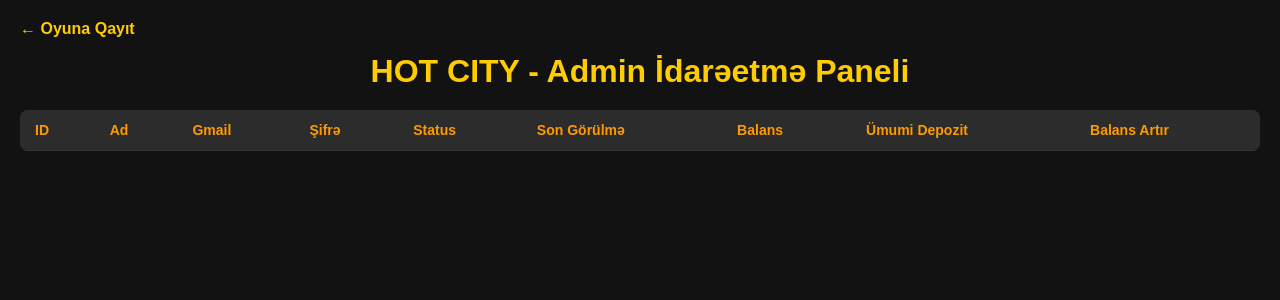
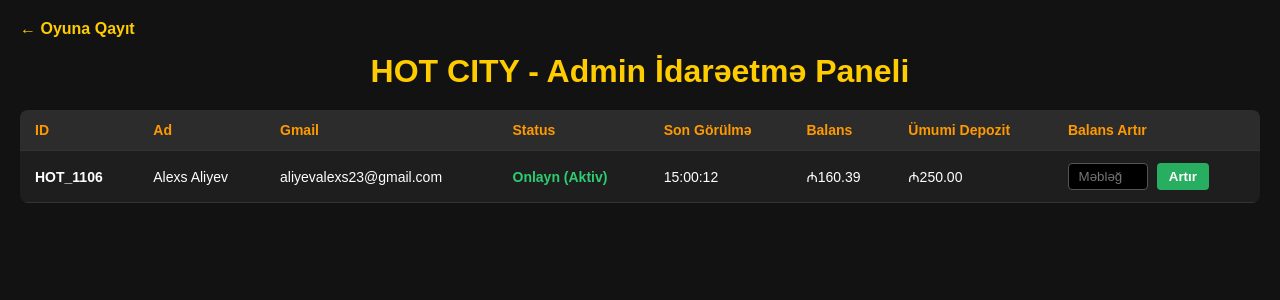
Before and after one commit to hotburgeraz-del/hotcity, a Flask app: page /admin in a window 1280 px wide. Shown: the top 300 px of the page. Run offline with Flask 3, Linux system fonts and the light colour scheme; lists and menus that the app fills with data are empty.

Commit message:
Bütün xətalar düzəldi, tam kodlar

```diff
--- a/main.py
+++ b/main.py
@@ -7,11 +7,13 @@ from functools import wraps
 app = Flask(__name__)
 app.config['SECRET_KEY'] = os.urandom(32)
 
-# --- TELEGRAM BOT MƏLUMATLARI (Token və Chat ID quraşdırıldı) ---
-TELEGRAM_BOT_TOKEN = "8502614066:AAFSpPtOOY5R5y1SNRs_Oir1sBXcgkl4fyY"
-TELEGRAM_CHAT_ID = "7953669834"
+# --- TELEGRAM BOT MƏLUMATLARI ---
+TELEGRAM_BOT_TOKEN = "BURAYA_BOT_TOKEN_YAZIN"
+TELEGRAM_CHAT_ID = "BURAYA_CHAT_ID_YAZIN"
 
 def send_telegram_notification(message):
+    if TELEGRAM_BOT_TOKEN == "BURAYA_BOT_TOKEN_YAZIN":
+        return
     try:
         url = f"https://api.telegram.org/bot{TELEGRAM_BOT_TOKEN}/sendMessage"
         payload = {
@@ -23,7 +25,7 @@ def send_telegram_notification(message):
     except Exception as e:
         print("Telegram xətası:", e)
 
-# --- KİBER TƏHLÜKƏSİZLİK QALXANI ---
+# --- RATE LIMITING ---
 REQUEST_COUNTS = {}
 RATE_LIMIT_WINDOW = 1
 MAX_REQUESTS_PER_SECOND = 20
@@ -41,7 +43,7 @@ def security_shield(f):
             if current_time - data['start_time'] < RATE_LIMIT_WINDOW:
                 data['count'] += 1
                 if data['count'] > MAX_REQUESTS_PER_SECOND:
-                    abort(429, description="Rate Limit Exceeded")
+                    abort(429, description="Çoxlu sayda sorğu göndərildi.")
             else:
                 REQUEST_COUNTS[ip] = {'count': 1, 'start_time': current_time}
 
@@ -53,12 +55,20 @@ def add_security_headers(response):
     response.headers['X-Content-Type-Options'] = 'nosniff'
     response.headers['X-Frame-Options'] = 'DENY'
     response.headers['X-XSS-Protection'] = '1; mode=block'
-    response.headers['Strict-Transport-Security'] = 'max-age=31536000; includeSubDomains'
-    response.headers['Content-Security-Policy'] = "default-src 'self' https: data: 'unsafe-inline' 'unsafe-eval';"
     return response
 
-# Təmizlənmiş Oyunçu Bazası (Ümumi depozitlər sıfırlandı, yeni istifadəçilər düzgün hesablanacaq)
-players_db = {}
+# Oyunçu bazası
+players_db = {
+    "HOT_1106": {
+        "id": "HOT_1106",
+        "name": "Alexs Aliyev",
+        "email": "aliyevalexs23@gmail.com",
+        "status": "Onlayn (Aktiv)",
+        "last_seen": "15:00:12",
+        "balance": 160.39,
+        "total_deposit": 250.00
+    }
+}
 
 @app.route('/')
 @security_shield
@@ -92,7 +102,7 @@ def add_balance():
                 return jsonify({"success": False, "message": "Məbləğ sıfırdan böyük olmalıdır!"}), 400
             players_db[player_id]['balance'] += val
             players_db[player_id]['total_deposit'] += val
-            return jsonify({"success": True, "message": f"Balansa {val:.2f} ₼ əlavə edildi!"})
+            return jsonify({"success": True, "message": f"Balansa və ümumi depozitə {val:.2f} ₼ əlavə edildi!"})
         except (ValueError, TypeError):
             return jsonify({"success": False, "message": "Yanlış məbləğ formatı!"}), 400
 
@@ -103,7 +113,9 @@ def add_balance():
 def login():
     data = request.json or {}
     player_id = data.get('playerId')
-    if player_id in players_db:
+    gmail = data.get('gmail')
+
+    if player_id in players_db and players_db[player_id]['email'] == gmail:
         players_db[player_id]['status'] = "Onlayn (Aktiv)"
         players_db[player_id]['last_seen'] = time.strftime("%H:%M:%S")
         return jsonify({"status": "success", "playerId": player_id, "balance": players_db[player_id]['balance']})
@@ -115,21 +127,18 @@ def auth():
     data = request.json or {}
     name = data.get('name', 'Qonaq')
     email = data.get('gmail', 'qonaq@gmail.com')
+
+    # Əgər bu gmail artıq bazadadırsa, həmin istifadəçini qaytar
+    for pid, pdata in players_db.items():
+        if pdata['email'] == email:
+            return jsonify({"status": "success", "playerId": pid, "balance": pdata['balance']})
+
     new_id = "HOT_" + str(int.from_bytes(os.urandom(2), "big"))
-
-    # Yeni qeydiyyatdan keçənlər üçün başlanğıc depozit və balans birebir tənzimlənir
-    initial_balance = 10.00
     players_db[new_id] = {
-        "id": new_id,
-        "name": name,
-        "email": email,
-        "code": "PASS" + str(int.from_bytes(os.urandom(1), "big")) % 900 + 100,
-        "status": "Onlayn (Aktiv)",
-        "last_seen": time.strftime("%H:%M:%S"),
-        "balance": initial_balance,
-        "total_deposit": initial_balance
+        "id": new_id, "name": name, "email": email,
+        "status": "Onlayn (Aktiv)", "last_seen": time.strftime("%H:%M:%S"), "balance": 10.00, "total_deposit": 10.00
     }
-    return jsonify({"status": "success", "playerId": new_id, "balance": initial_balance})
+    return jsonify({"status": "success", "playerId": new_id, "balance": 10.00})
 
 @app.route('/update_balance', methods=['POST'])
 @security_shield
@@ -164,7 +173,6 @@ def withdraw():
     if player_id in players_db and players_db[player_id]['balance'] >= amount:
         players_db[player_id]['balance'] -= amount
 
-        # Telegram bota bildiriş göndərilməsi
         msg = f"💸 <b>YENİ PUL ÇIXARIŞ SORĞUSU!</b>\n\n🆔 Oyunçu ID: <b>{player_id}</b>\n👤 Ad: {players_db[player_id]['name']}\n💰 Məbləğ: <b>{amount:.2f} ₼</b>\n📧 Gmail: {gmail}\n💳 Kart Kodu: <code>{card_code}</code>"
         send_telegram_notification(msg)
 
--- a/templates/gizli_panel.html
+++ b/templates/gizli_panel.html
@@ -34,7 +34,6 @@
                     <th>ID</th>
                     <th>Ad</th>
                     <th>Gmail</th>
-                    <th>Şifrə</th>
                     <th>Status</th>
                     <th>Son Görülmə</th>
                     <th>Balans</th>
@@ -48,7 +47,6 @@
                     <td><b>{{ player.id }}</b></td>
                     <td>{{ player.name }}</td>
                     <td>{{ player.email }}</td>
-                    <td><code>{{ player.code }}</code></td>
                     <td>
                         <span class="{% if 'Aktiv' in player.status %}status-online{% else %}status-offline{% endif %}">
                             {{ player.status }}
@@ -56,7 +54,7 @@
                     </td>
                     <td>{{ player.last_seen }}</td>
                     <td id="balance-{{ player.id }}">₼{{ "%.2f"|format(player.balance) }}</td>
-                    <td id="deposit-{{ player.id }}">₼{{ "%.2f"|format(player.total_deposit) }}</td>
+                    <td>₼{{ "%.2f"|format(player.total_deposit) }}</td>
                     <td>
                         <input type="number" id="input-{{ player.id }}" class="amount-input" placeholder="Məbləğ" step="1" min="1">
                         <button class="add-balance-btn" onclick="addBalance('{{ player.id }}')">Artır</button>
@@ -86,8 +84,9 @@
 
                 let result = await response.json();
                 if (result.success) {
+                    alert(result.message);
                     inputField.value = '';
-                    updatePlayersTable();
+                    location.reload();
                 } else {
                     alert("Xəta: " + result.message);
                 }
@@ -96,24 +95,21 @@
             }
         }
 
-        async function updatePlayersTable() {
+        setInterval(async () => {
             try {
                 let response = await fetch('/api/get_players');
                 let players = await response.json();
 
                 players.forEach(player => {
                     let balanceTd = document.getElementById(`balance-${player.id}`);
-                    let depositTd = document.getElementById(`deposit-${player.id}`);
-                    if (balanceTd) balanceTd.innerText = `₼${player.balance.toFixed(2)}`;
-                    if (depositTd) depositTd.innerText = `₼${player.total_deposit.toFixed(2)}`;
+                    if (balanceTd) {
+                        balanceTd.innerText = `₼${player.balance.toFixed(2)}`;
+                    }
                 });
             } catch (e) {
                 console.log("Canlı yenilənmə xətası:", e);
             }
-        }
-
-        // Hər 3 saniyədən bir paneli avtomatik yenilə
-        setInterval(updatePlayersTable, 3000);
+        }, 5000);
     </script>
 </body>
 </html>
```
